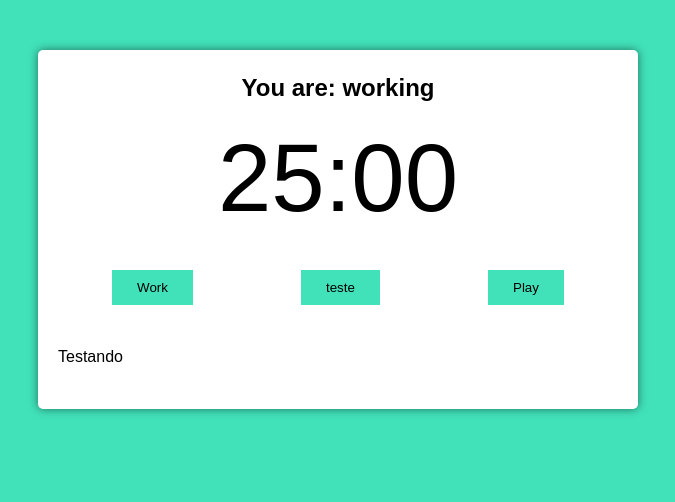
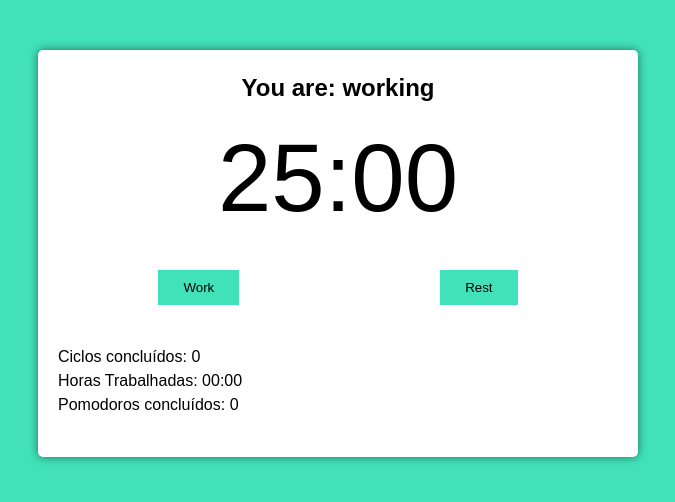
Before and after one commit to andreabrantes80/pomodoro-react, a React (Create React App) app: page / in a window 1280 px wide. Shown: the top 502 px of the page, without its empty margins (302-977 px from the left). Built offline with nearby package versions, Linux system fonts and the light colour scheme.

Commit message:
Adição de sons no app

```diff
--- a/src/App.tsx
+++ b/src/App.tsx
@@ -7,7 +7,7 @@ function App(): JSX.Element {
       <PomodoroTime
         pomodoroTime={1500}
         shortRestTime={300}
-        longRestTime={600}
+        longRestTime={900}
         cycles={4}
       />
     </div>
--- a/src/components/button.tsx
+++ b/src/components/button.tsx
@@ -8,7 +8,7 @@ interface Props {
 
 export function Button(props: Props): JSX.Element {
     return (
-        <button onClick={props.onClick} className="{props.className}">
+        <button onClick={props.onClick} className={props.className}>
             {props.text}
         </button>
     )
--- a/src/components/pomodoro-time.tsx
+++ b/src/components/pomodoro-time.tsx
@@ -1,36 +1,90 @@
-import React, { JSX, useEffect } from "react";
+import React, { JSX, useEffect, useState } from "react";
 import { useInterval } from "../hooks/use-interval";
-import { secondsToTime } from "../utils/seconds-to-time";
 import { Button } from "./button";
 import { Time } from "./time";
+import { secondsToTime } from "../utils/seconds-to-time";
+
+const start = require("../sounds/start.mp3");
+const stop = require("../sounds/stop.mp3");
+
+const audioStartWorking = new Audio(start);
+const audioStopWorking = new Audio(stop);
 
 interface Props {
-  pomodoroTime?: number;
-  shortRestTime?: number;
-  longRestTime?: number;
-  cycles?: number;
+  pomodoroTime: number;
+  shortRestTime: number;
+  longRestTime: number;
+  cycles: number;
 }
 
 export function PomodoroTime(props: Props): JSX.Element {
-    const [mainTime, setMainTime] = React.useState(props.pomodoroTime ?? 1500);
+  const [mainTime, setMainTime] = useState(props.pomodoroTime);
 
-    const [timeCounting, setTimeCountig] = React.useState(false);
-    const [working, setWorking] = React.useState(false);
+  const [timeCounting, setTimeCountig] = useState(false);
+  const [working, setWorking] = useState(false);
+  const [resting, setResting] = useState(false);
+  const [cyclesQtdManager, setCyclesQtdManager] = useState(
+    new Array(props.cycles - 1).fill(true)
+  );
 
-    useEffect(() => {
-        if (working) document.body.classList.add('working');
+  const [completedCycles, setCompletedCycles] = useState(0);
+  const [fullWorkingTime, setFullWorkingTime] = useState(0);
+  const [numberOfPomodoros, setNumberOfPomodoros] = useState(0);
 
+  useInterval(
+    () => {
+      setMainTime(mainTime - 1);
+    },
+    timeCounting ? 1000 : null
+  );
 
-    }, [working]);
+  const configureWork = () => {
+    setTimeCountig(true);
+    setWorking(true);
+    setResting(false);
+    setMainTime(props.pomodoroTime);
+    audioStartWorking.play();
+  };
+  const configureRest = (long: boolean) => {
+    setTimeCountig(true);
+    setWorking(false);
+    setResting(true);
 
-  useInterval(() => {
-    setMainTime(mainTime - 1);
-  }, timeCounting ? 1000 : null);
+    if (long) {
+      setMainTime(props.longRestTime);
+    } else {
+      setMainTime(props.shortRestTime);
+    }
+    audioStopWorking.play();
+  };
 
-    const configureWork = () => {
-        setTimeCountig(true);
-        setWorking(true);
+  useEffect(() => {
+    if (working) document.body.classList.add("working");
+    if (resting) document.body.classList.remove("working");
+
+    if (mainTime > 0) return;
+
+    if (working && cyclesQtdManager.length > 0) {
+      configureRest(false);
+      cyclesQtdManager.pop();
+    } else if (working && cyclesQtdManager.length <= 0) {
+      configureRest(true);
+      setCyclesQtdManager(new Array(props.cycles - 1).fill(true));
+      setCompletedCycles(completedCycles + 1);
     }
+
+    if (working) setNumberOfPomodoros(numberOfPomodoros + 1);
+    if (resting) configureWork();
+  }, [
+    working,
+    resting,
+    mainTime,
+    configureRest,
+    cyclesQtdManager,
+    completedCycles,
+    numberOfPomodoros,
+    props.cycles,
+  ]);
 
   return (
     <div className="pomodoro">
@@ -39,13 +93,19 @@ export function PomodoroTime(props: Props): JSX.Element {
 
       <div className="controls">
         <Button text="Work" onClick={() => configureWork()}></Button>
-        <Button text="teste" onClick={() => console.log(1)}></Button>
-        <Button text={timeCounting ? 'Pause' : 'Play'} onClick={() => setTimeCountig(!timeCounting)}></Button>
-          </div>
+        <Button text="Rest" onClick={() => configureRest(false)}></Button>
+        <Button
+          className={!working && !resting ? 'hidden' : ''}
+          text={timeCounting ? "Pause" : "Play"}
+          onClick={() => setTimeCountig(!timeCounting)}
+        ></Button>
+      </div>
 
-          <div className="details">
-              <p>Testando</p>
-          </div>
+      <div className="details">
+        <p>Ciclos concluídos: {completedCycles}</p>
+        <p>Horas Trabalhadas: {secondsToTime(fullWorkingTime)}</p>
+        <p>Pomodoros concluídos: {numberOfPomodoros}</p>
+      </div>
     </div>
   );
 }
--- a/src/index.css
+++ b/src/index.css
@@ -20,6 +20,7 @@ body{
 .working{
   background: #ef5d50;
 }
+
 .hidden{
   display: none;
 }
```
Also changed, not shown: 2 other files (tests, documents, lock files or other folders).
